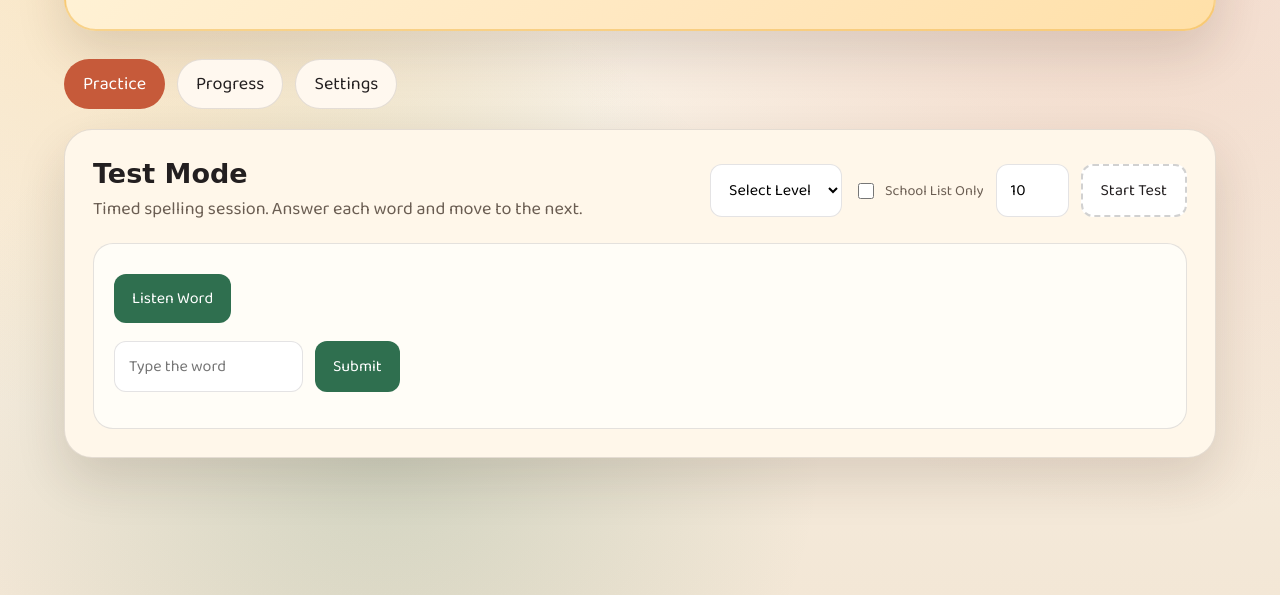
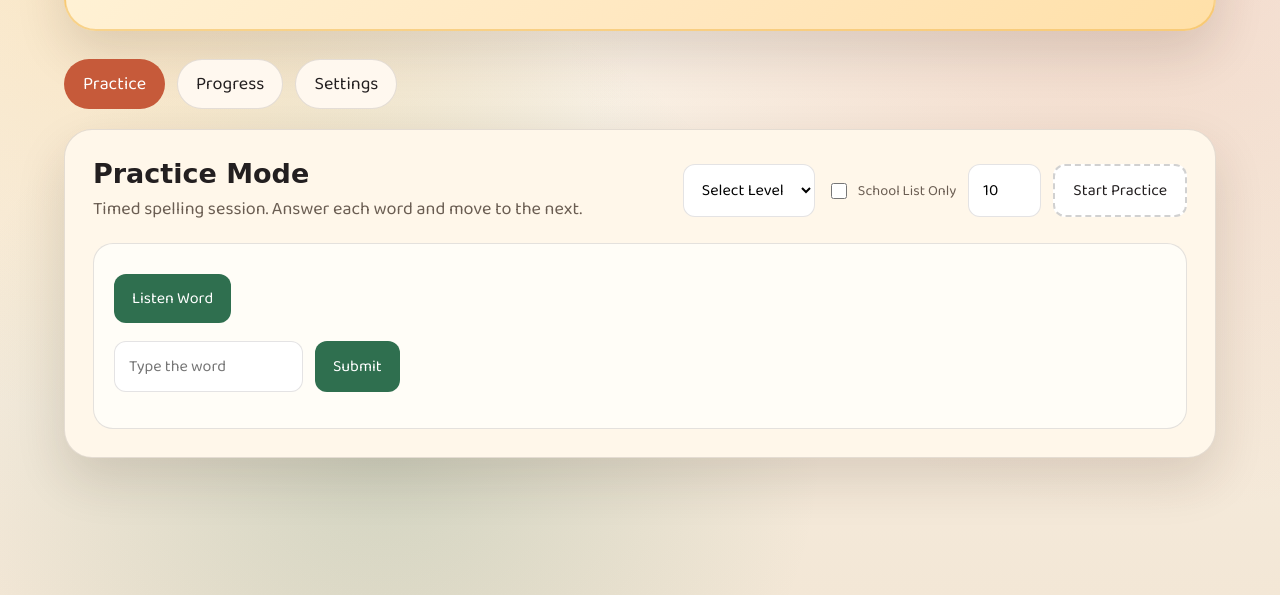
Before and after one commit to poppyprashanth-jpg/spellbee, a website: page practice.html in a window 1280 px wide. Shown: the part 205-800 px from the top of the page. Drawn offline with Linux system fonts and the light colour scheme; a web font is replaced by a local one.

Commit message:
Rename test headings to practice

```diff
--- a/practice.html
+++ b/practice.html
@@ -39,8 +39,8 @@
           <div class="panel-section" id="mode-test">
             <div class="panel-header">
               <div>
-                <h2>Test Mode</h2>
-                <p>Timed spelling session. Answer each word and move to the next.</p>
+              <h2>Practice Mode</h2>
+              <p>Timed spelling session. Answer each word and move to the next.</p>
               </div>
               <div class="controls">
                 <select id="test-level"></select>
@@ -49,7 +49,7 @@
                   <span>School List Only</span>
                 </label>
                 <input id="test-count" type="number" min="5" max="50" step="5" value="10" />
-                <button id="test-start" class="ghost">Start Test</button>
+              <button id="test-start" class="ghost">Start Practice</button>
               </div>
             </div>
             <div class="card">
```
